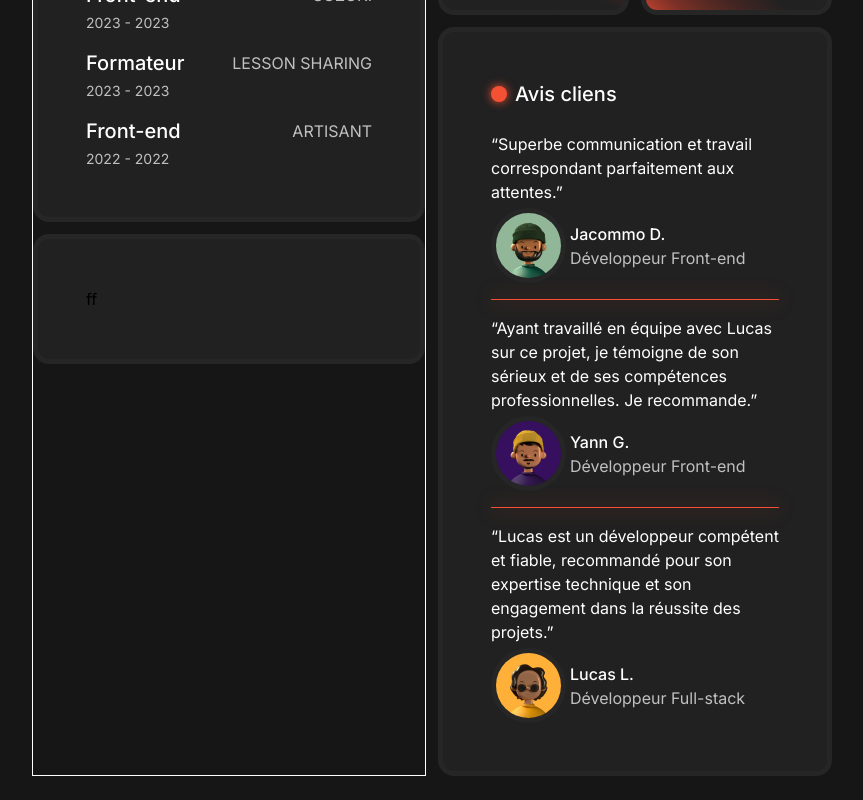
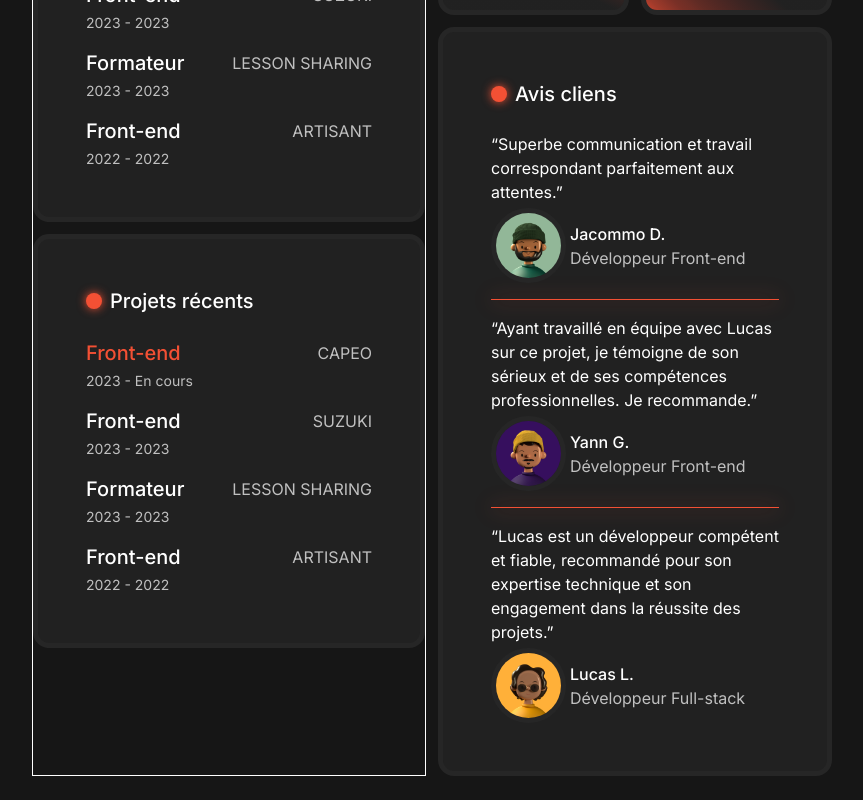
Before and after one commit to Lucasss12/portfolio.V2, a Next.js app: page / in a window 1280 px wide. Shown: the part 871-1671 px from the top of the page, without its empty margins (208-1071 px from the left). Built offline with nearby package versions, Linux system fonts and the light colour scheme.

Commit message:
fix bento recent work

```diff
--- a/app/components/bentoGrid/BentoLeftSide/ui/bentoShowLastWork.jsx
+++ b/app/components/bentoGrid/BentoLeftSide/ui/bentoShowLastWork.jsx
@@ -3,7 +3,44 @@ import React from 'react'
 export default function bentoRecentWork() {
 return (
    <div className='sm:p-12 mt-3 p-5 rounded-2xl border-[5px] bg-backgroundGrey border-borderGrey'>
-      ff
+      <div className='flex items-center'>
+         <span className="inline-block glow-recent-work h-4 w-4 mr-2 rounded-full bg-primary"></span>
+         <h3 className='text-white md:text-xl text-lg font-medium'>Projets récents</h3>
+      </div>
+
+      <div className='mt-6 space-y-4'>
+         <div className='flex flex-col justify-center'>
+            <div className='flex items-center justify-between'>
+               <h4 className='text-primary md:text-xl text-lg font-medium'>Front-end</h4>
+               <p className='text-secondary md:text-base text-sm'>CAPEO</p>
+            </div>
+            <p className='text-secondary text-sm mt-1'>2023 - En cours</p>
+         </div>
+
+         <div className='flex flex-col justify-center'>
+            <div className='flex items-center justify-between'>
+               <h4 className='text-white md:text-xl text-lg font-medium'>Front-end</h4>
+               <p className='text-secondary md:text-base text-sm'>SUZUKI</p>
+            </div>
+            <p className='text-secondary text-sm mt-1'>2023 - 2023</p>
+         </div>
+
+         <div className='flex flex-col justify-center'>
+            <div className='flex items-center justify-between'>
+               <h4 className='text-white md:text-xl text-lg font-medium'>Formateur</h4>
+               <p className='text-secondary md:text-base text-sm'>LESSON SHARING</p>
+            </div>
+            <p className='text-secondary text-sm mt-1'>2023 - 2023</p>
+         </div>
+
+         <div className='flex flex-col justify-center'>
+            <div className='flex items-center justify-between'>
+               <h4 className='text-white md:text-xl text-lg font-medium'>Front-end</h4>
+               <p className='text-secondary md:text-base text-sm'>ARTISANT</p>
+            </div>
+            <p className='text-secondary text-sm mt-1'>2022 - 2022</p>
+         </div>
+      </div>
    </div>
 )
 }
```
